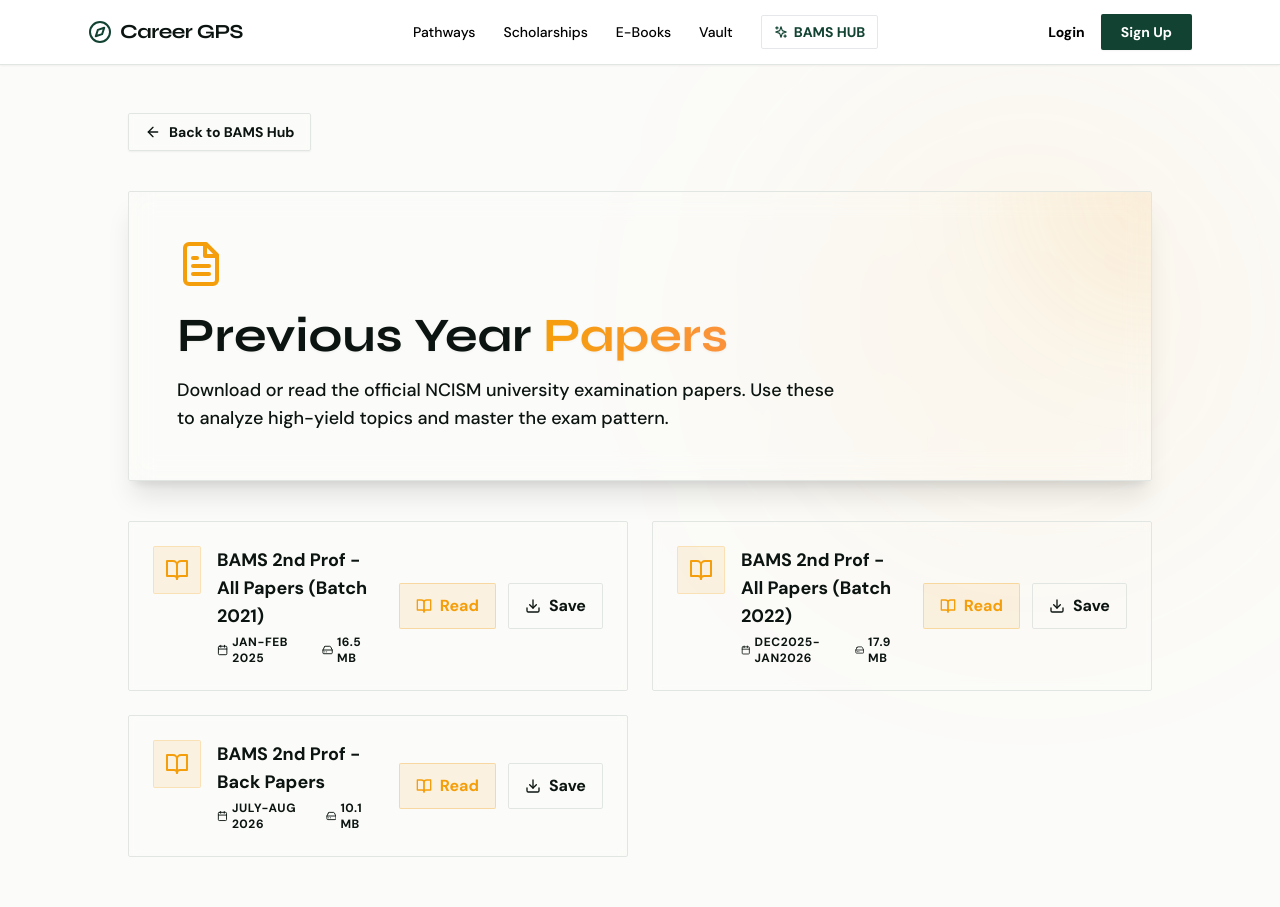
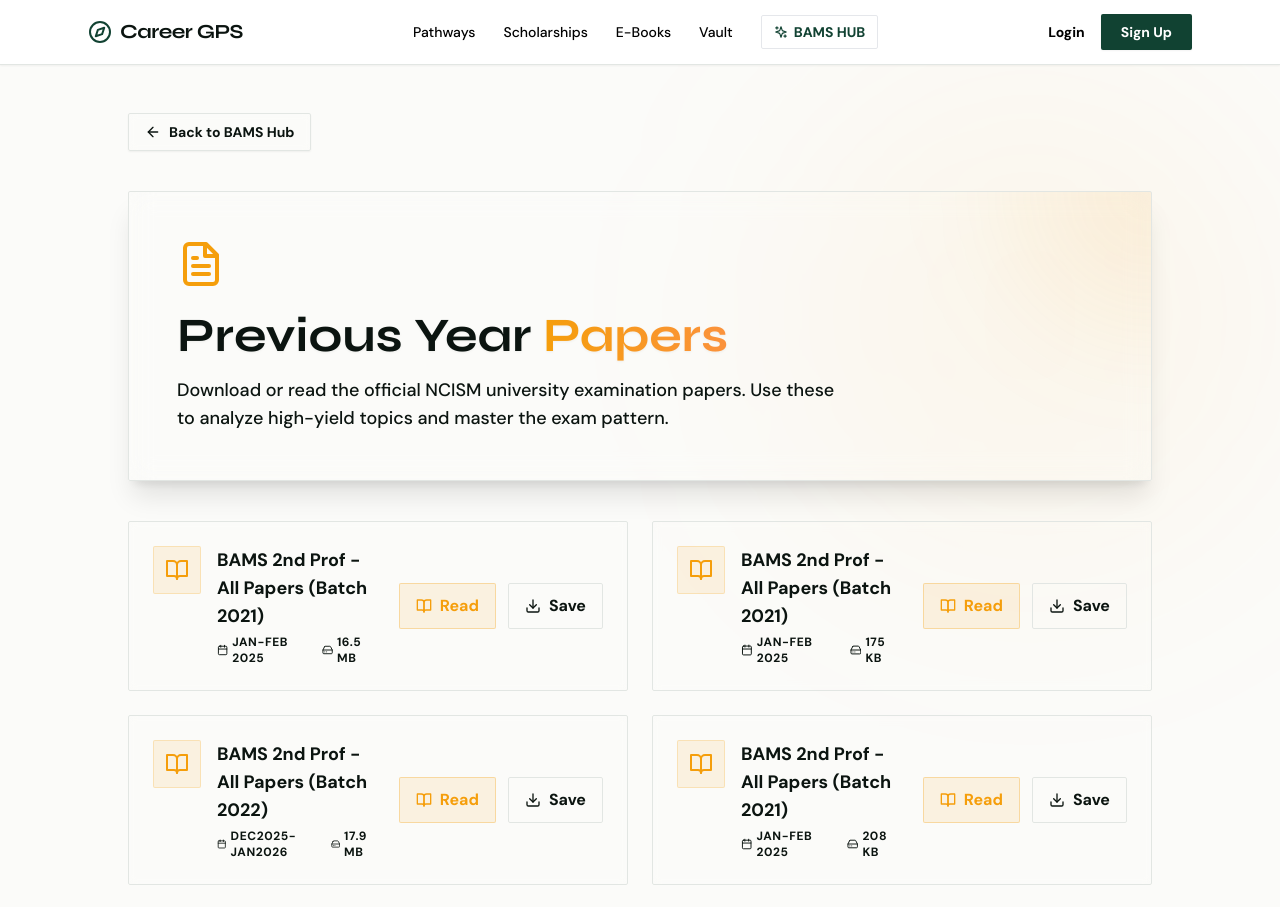
Before and after one commit to SahilDhinwa/Career-gps2.0, a Next.js app: page /bams-hub/papers in a window 1280 px wide. Shown: the top 907 px of the page. Built offline with nearby package versions, Linux system fonts and the light colour scheme; no server answers.

Commit message:
Add new papers and update existing entries

```diff
--- a/app/bams-hub/papers/page.tsx
+++ b/app/bams-hub/papers/page.tsx
@@ -12,16 +12,30 @@ const PREVIOUS_PAPERS = [
     size: "16.5 MB",
     link: "/pdfs/batch-2021-all-papers.pdf" // EXACT match to your uploaded file
   },
+  {
+    id: 2,
+    subject: "BAMS 2nd Prof - All Papers (Batch 2021)",
+    year: "Jan-Feb 2025",
+    size: "175 KB",
+    link: "/pdfs/DG 21 batch answer.pdf" // EXACT match to your uploaded file
+  },
   // You can add more files here later as you upload them to the public/pdfs folder!
   {
-    id: 2,
+    id: 3,
     subject: "BAMS 2nd Prof - All Papers (Batch 2022)",
     year: "Dec2025-Jan2026",
     size: "17.9 MB",
     link: "/pdfs/batch-2022-all-papers.pdf"
   },
+  {
+    id: 4,
+    subject: "BAMS 2nd Prof - All Papers (Batch 2021)",
+    year: "Jan-Feb 2025",
+    size: "208 KB",
+    link: "/pdfs/DG 22 batch answer.pdf" // EXACT match to your uploaded file
+  },
     {
-    id: 3,
+    id: 5,
     subject: "BAMS 2nd Prof - Back Papers",
     year: "July-Aug 2026",
     size: "10.1 MB",
```
